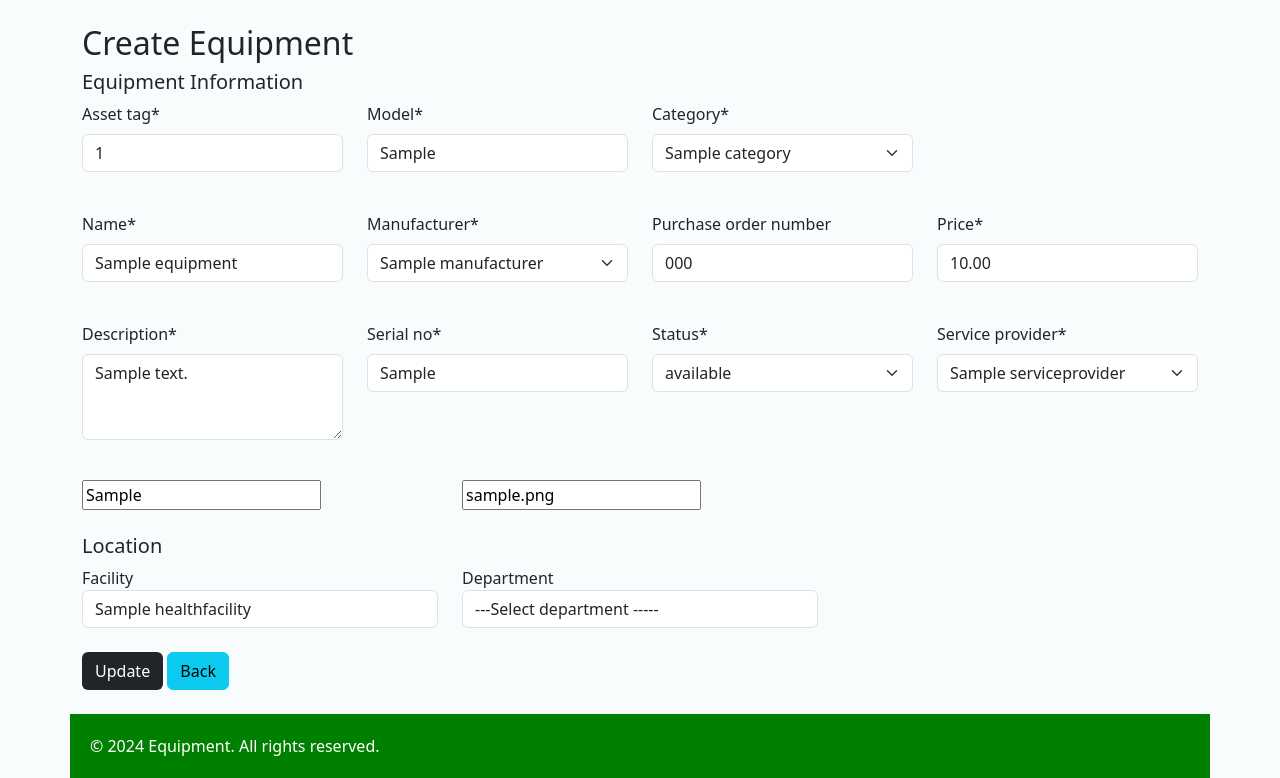
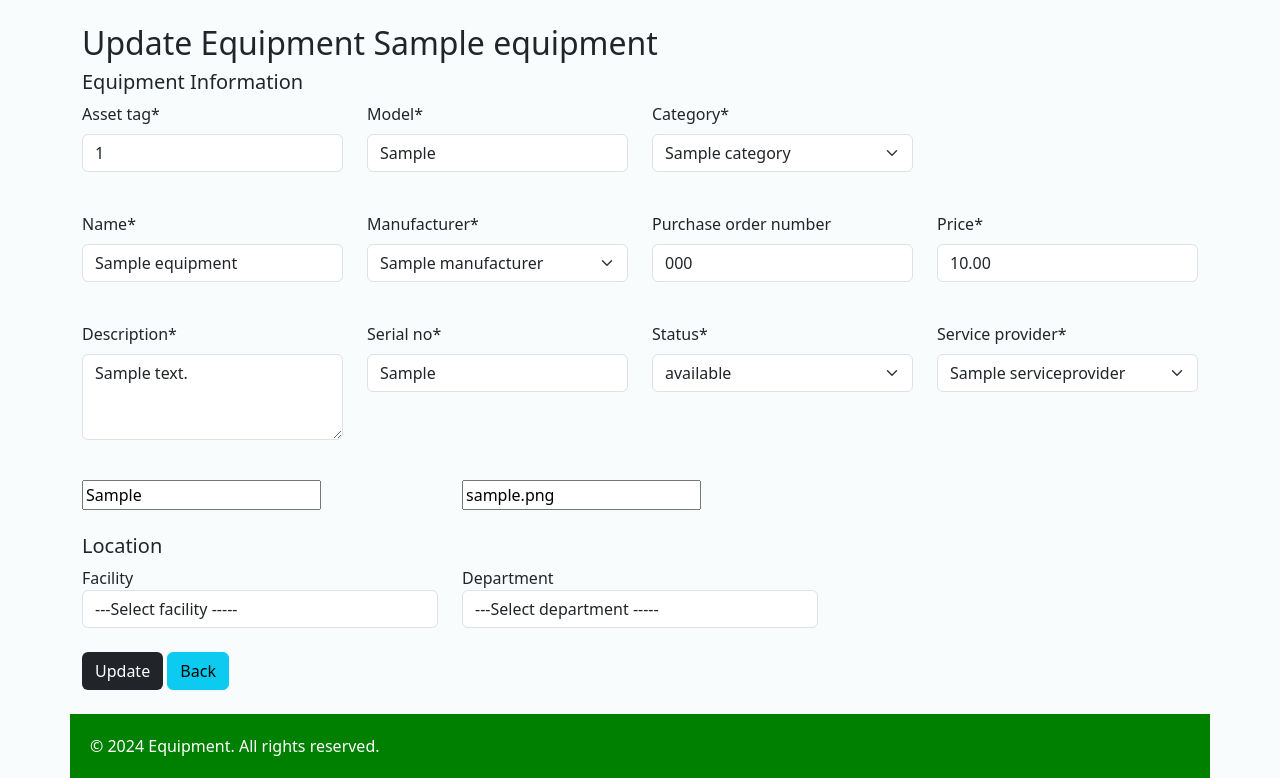
Before and after one commit to RusJamison/asset_inventory, a Django app: page /equipment/edit/1/ in a window 1280 px wide. Shown: the part 104-882 px from the top of the page. Run offline with Django 5.2, Linux system fonts and the light colour scheme; a user stored in the database is signed in; tables that the repository leaves empty hold one stand-in row (values such as "Sample post"); some libraries are stand-ins or nearby versions.

Commit message:
Add admin to access all location and update and edit equipment

```diff
--- a/core/settings.py
+++ b/core/settings.py
@@ -43,7 +43,7 @@ BASE_DIR = Path(__file__).resolve().parent.parent
 SECRET_KEY = 'django-insecure-c1b)ulc6*fre1)ih*deb4dihjdkybheimd%_fse7tg=y9535m('
 
 # SECURITY WARNING: don't run with debug turned on in production!
-DEBUG = False
+DEBUG = True
 
 ALLOWED_HOSTS = [
     '8000-rusjamison-assetinvento-r0h57g8dv6d.ws.codeinstitute-ide.net',
--- a/equipment/templates/equipment/update.html
+++ b/equipment/templates/equipment/update.html
@@ -61,9 +61,19 @@
             <div class="row">
                 <div class="col-md-4">
                     <label for="facility">Facility</label>
-                    <select name="facility"  class="form-control">
-                        <option value="{{facility.id}}">{{facility.name}}</option>
+
+                    {% if user.is_superuser %}
+                    <select name="facilities" class="form-control">
+                        <option selected disabled>---Select facility -----</option>
+                        {% for f in facilities %}
+                        <option value="{{f.id}}">{{f.name}}</option>
+                        {% endfor %}
                     </select>
+                    {% else %}
+                    <select name="facilities" class="form-control">
+                        <option value="{{facility.id}}" selected disabled>{{facility.name}}</option>
+                    </select>
+                    {% endif %}
                 </div>
                 <div class="col-md-4">
                     <label for="department">Department</label>
--- a/equipment/views.py
+++ b/equipment/views.py
@@ -66,7 +66,10 @@ def generate_equipment_pdf(request):
 
     # Query all Equipment objects
     user = request.user
-    equipments = Equipment.objects.filter(location__health_facility=user.health_facility).all().order_by('-created_at')
+    if user.is_superuser:
+        equipments = Equipment.objects.all()
+    else:
+        equipments = Equipment.objects.filter(location__health_facility=user.health_facility).all().order_by('-created_at')
 
     # Define table data with headers
     table_data = [
@@ -221,7 +224,11 @@ def equipment_details(request, asset_tag):
 def update_equipment(request, asset_tag):
     equipment = Equipment.objects.get(asset_tag=asset_tag)
     facility = request.user.health_facility
-    departments = Department.objects.filter(health_facility= facility).all()
+    facility = request.user.health_facility
+    facilities = HealthFacility.objects.all()
+
+    departments_in_facility = Department.objects.filter(health_facility=facility).all()
+    all_departments = Department.objects.all()
 
     form = EquipmentUpdateForm(instance=equipment)
 
@@ -245,10 +252,12 @@ def update_equipment(request, asset_tag):
             return redirect(reverse("equipment_list"))
 
     context = {
-                    "title": "Create Equipment",
-                    "form": form,
-                    "departments": departments,
-                    "facility": facility,
+        "title": f"Update Equipment {equipment.name}",
+        "form": form,
+        "departments": all_departments,
+        "facility_deps": departments_in_facility,
+        "facility": facility,
+        "facilities": facilities,
                 }
     return render(request, "equipment/update.html", context=context)
 
```
